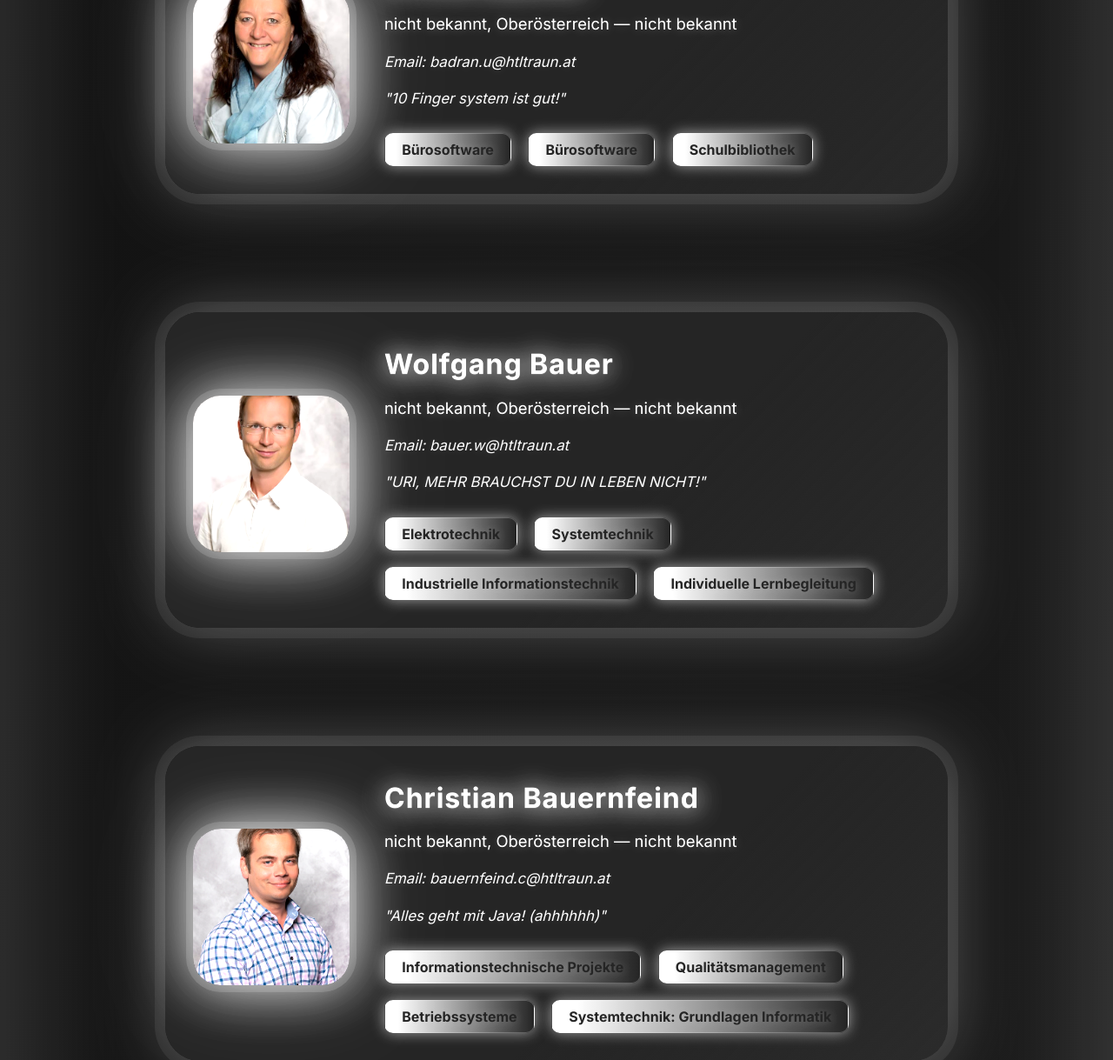
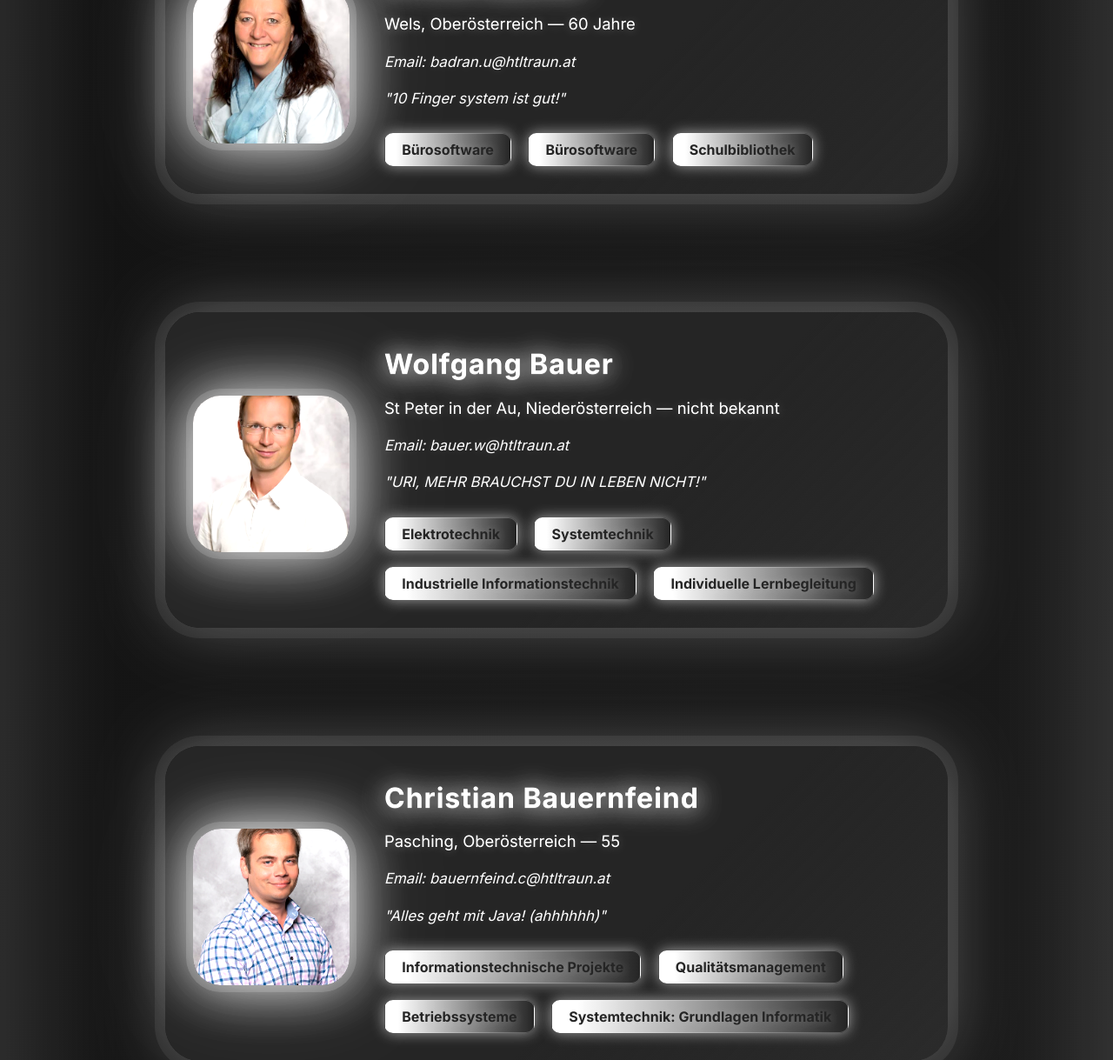
Before and after one commit to T30061/HTL-TRAUN-L3hrer-bewerten, a plain HTML site: page index.html in a window 1280 px wide. Shown: the part 356-1575 px from the top of the page at 87% size. Drawn offline with Linux system fonts and the light colour scheme.

Commit message:
updated some Infos

```diff
--- a/index.html
+++ b/index.html
@@ -28,7 +28,7 @@
       <img class="profile-image" src="pic/Badran.jpg" alt="Badran Ursula">
       <div class="profile-info">
         <div class="profile-title">Ursula Badran</div>
-        <div class="profile-data">nicht bekannt, Oberösterreich &mdash; nicht bekannt</div>
+        <div class="profile-data">Wels, Oberösterreich &mdash; 60 Jahre</div>
         <div class="profile-notes">Email: badran.u@htltraun.at </div>
         <div class="profile-notes">"10 Finger system ist gut!"</div>
         <div class="profile-functions">
@@ -46,7 +46,7 @@
       <img class="profile-image" src="pic/Bauer.jpg" alt="Wolfgang Bauer">
       <div class="profile-info">
         <div class="profile-title">Wolfgang Bauer</div>
-        <div class="profile-data">nicht bekannt, Oberösterreich &mdash; nicht bekannt</div>
+        <div class="profile-data">St Peter in der Au, Niederösterreich &mdash; nicht bekannt</div>
         <div class="profile-notes">Email: bauer.w@htltraun.at </div>
         <div class="profile-notes">"URI, MEHR BRAUCHST DU IN LEBEN NICHT!"</div>
         <div class="profile-functions">
@@ -64,7 +64,7 @@
       <img class="profile-image" src="pic/Christian Bauernfeind.jpg" alt="Bauernfeind Christian">
       <div class="profile-info">
         <div class="profile-title">Christian Bauernfeind</div>
-        <div class="profile-data">nicht bekannt, Oberösterreich &mdash; nicht bekannt</div>
+        <div class="profile-data">Pasching, Oberösterreich &mdash; 55</div>
         <div class="profile-notes">Email: bauernfeind.c@htltraun.at</div>
         <div class="profile-notes">"Alles geht mit Java! (ahhhhhh)"</div>
         <div class="profile-functions">
@@ -116,7 +116,7 @@
       <img class="profile-image" src="pic/Freudenthaler.jpg" alt="Günther Freudenthaler">
       <div class="profile-info">
         <div class="profile-title">Günther Freudenthaler</div>
-        <div class="profile-data">Traun, Oberösterreich &mdash; 55 Jahre</div>
+        <div class="profile-data">St Georgen an der Gusen, Oberösterreich &mdash; 55 Jahre</div>
         <div class="profile-notes">Email: freudenthaler.g@htltraun.at</div>
         <div class="profile-notes">"Isst viele eier und Speck!"</div>
         <div class="profile-notes">"komm 1 gegen 1 hinterm Haus"</div>
@@ -136,7 +136,7 @@
       <img class="profile-image" src="pic/Gaisbergher_alois.jpg" alt="Gaisberger Alois">
       <div class="profile-info">
         <div class="profile-title">Alois Gaisberger </div>
-        <div class="profile-data">Perg, Oberösterreich &mdash; alt </div>
+        <div class="profile-data">Perg, Oberösterreich &mdash; 58 Jahre </div>
         <div class="profile-notes">Email: gaisberger.a@htltraun.at</div>
         <div class="profile-notes">"KOMMENTAREEEEE"</div>
         <div class="profile-functions">
```
